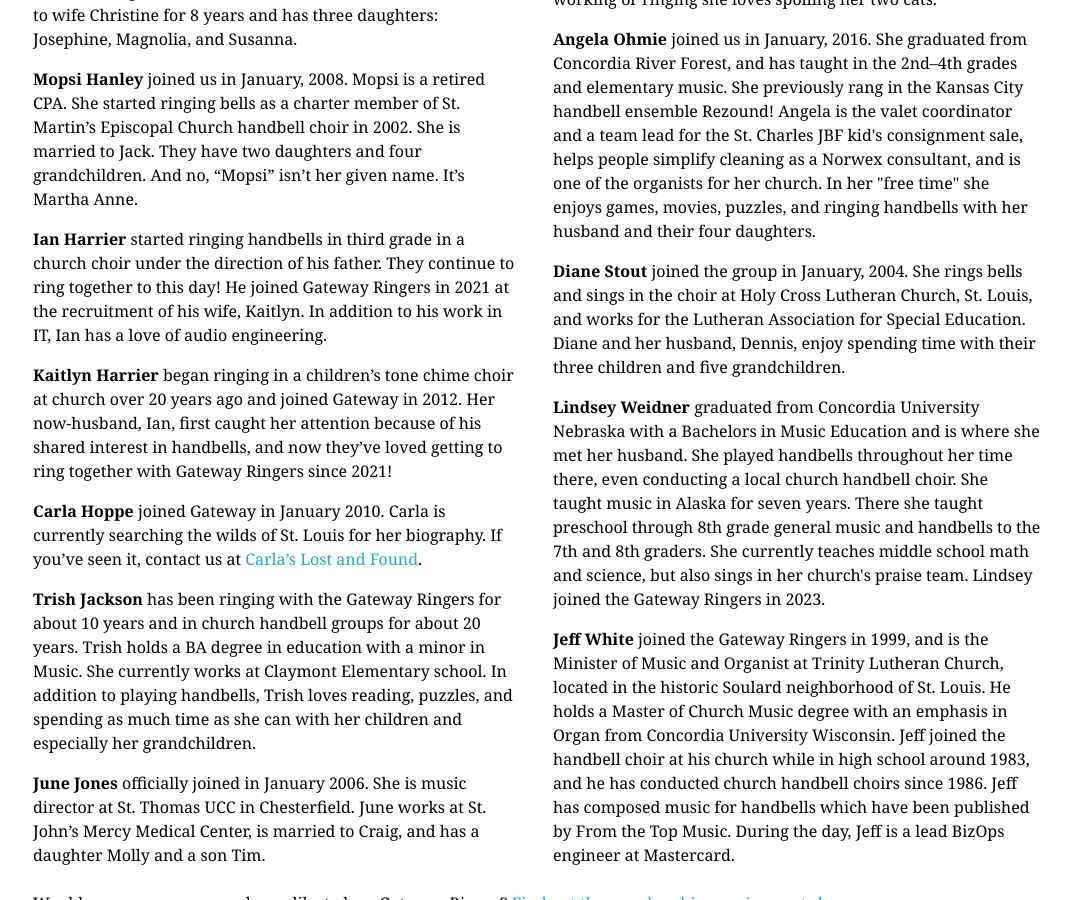
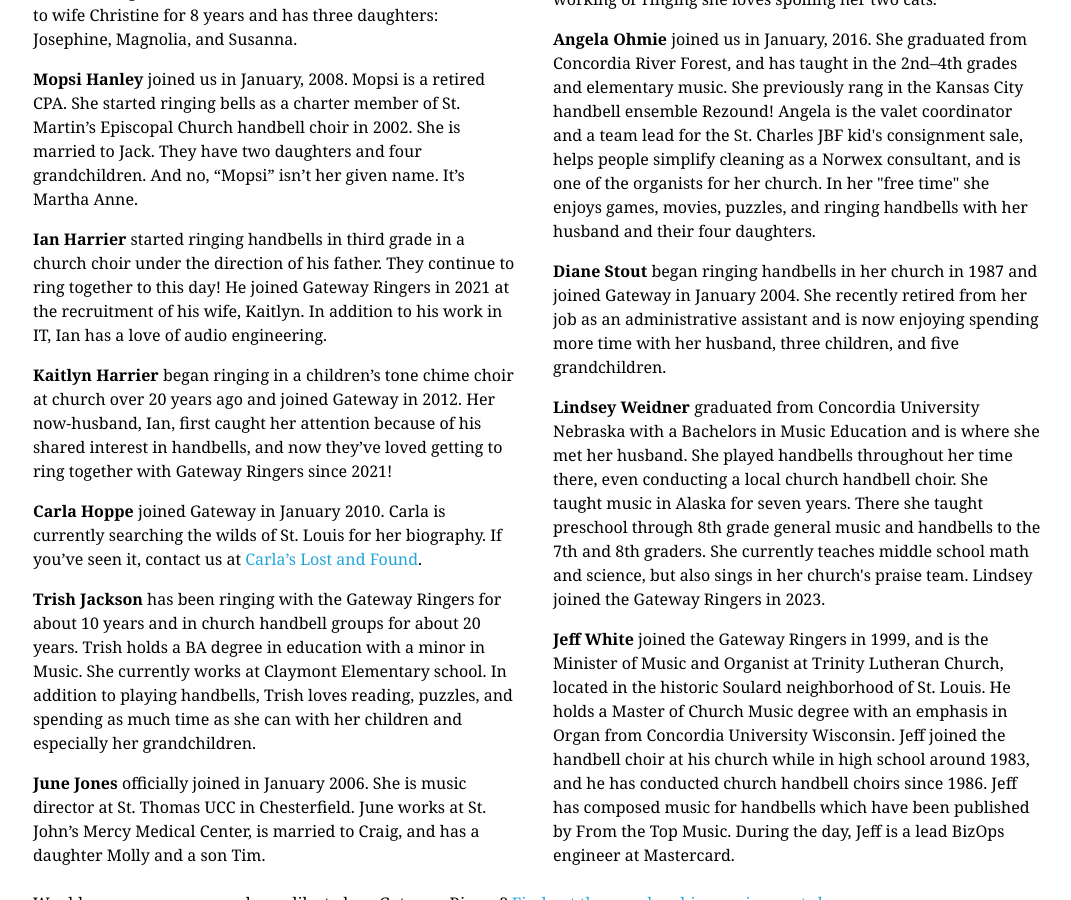
Before and after one commit to GatewayRingers/GatewayRingers.github.io, a Jekyll site: the page built from musicians.html, in a window 1280 px wide and 900 px high, scrolled down 1764 px. Shown: the whole window, without its empty margins (103-1174 px from the left). Built offline with Jekyll 4.4.1, drawn with Linux system fonts in a browser that asks for light colours; nearby versions of some CDN libraries.

Commit message:
Update musicians.html

```diff
--- a/musicians.html
+++ b/musicians.html
@@ -113,9 +113,7 @@ title: Gateway Musicians
     taught in the 2nd–4th grades and elementary music. She previously rang in the Kansas City handbell ensemble Rezound! Angela is the valet coordinator and a team lead for the St. Charles JBF kid's consignment sale, helps people simplify cleaning as a Norwex consultant, and is one of the organists for her church. In her "free time" she enjoys games, movies, puzzles, and ringing handbells with her husband and their four daughters.
   </li>
 
-  <li class="pv2" id="Diane"><strong>Diane Stout </strong> joined the group in January, 2004. She rings
-  bells and sings in the choir at Holy Cross Lutheran Church, St. Louis, and works for the Lutheran Association for Special
-  Education.  Diane and her husband, Dennis, enjoy spending time with their three children and five grandchildren.
+  <li class="pv2" id="Diane"><strong>Diane Stout </strong> began ringing handbells in her church in 1987 and joined Gateway in January 2004. She recently retired from her job as an administrative assistant and is now enjoying spending more time with her husband, three children, and five grandchildren.
   </li>
 
   <!--<li class="pv2" id="Tim"><strong>Tim Way</strong> first learned about handbells as a freshman at Westminster College. He really began playing
```
